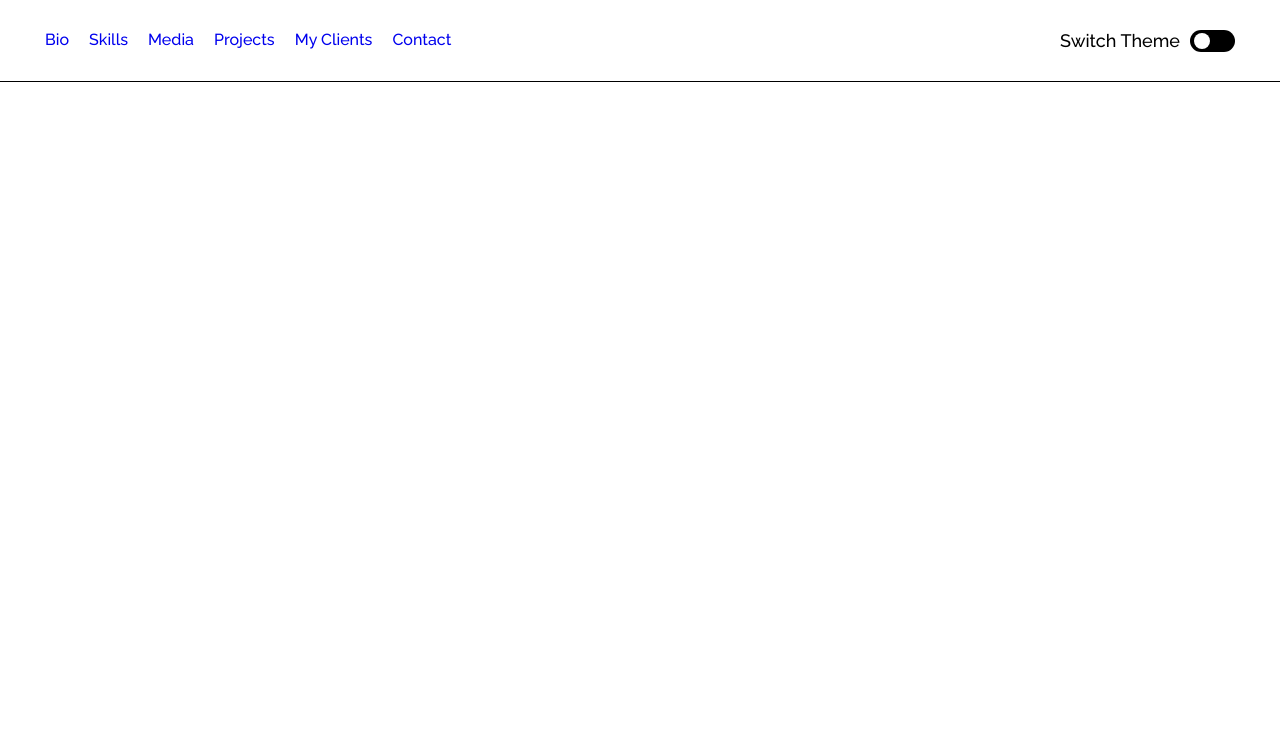
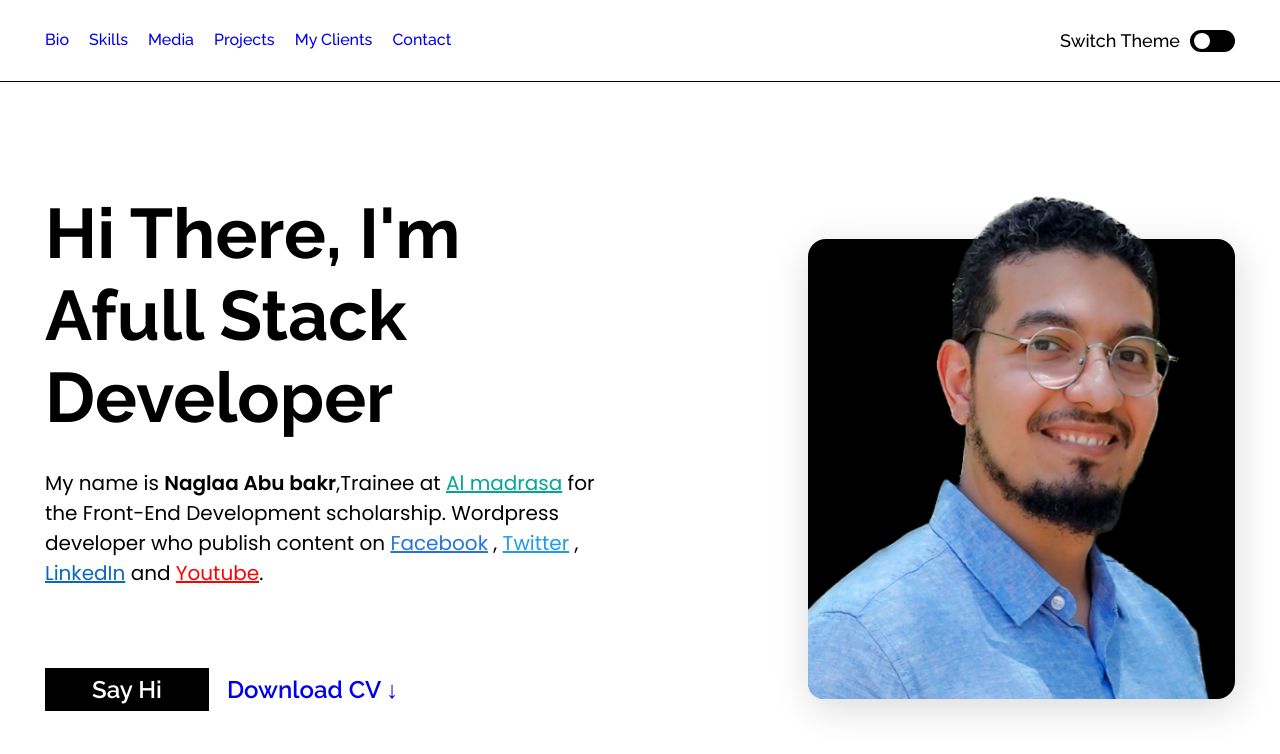
Before and after one commit to naglaamossleh2016/Advanced-Css-Project, a plain HTML site: page index.html in a window 1280 px wide. Drawn offline with Linux system fonts and the light colour scheme.

Commit message:
bio section

```diff
--- a/index.html
+++ b/index.html
@@ -36,6 +36,33 @@
           <label for="toggle" class="toggle__label"></label>
         </div>
       </header>
+      <section id="bio" class="bio section">
+        <div class="bio__data">
+          <h1 class="bio__heading">Hi There, I'm Afull Stack Developer</h1>
+          <p class="bio__objective">
+            My name is <span class="bio__name">Naglaa Abu bakr</span>,Trainee at
+            <a href="https://almdrasa.com/" class="bio__almadrasa"
+              >Al madrasa</a
+            >
+            for the Front-End Development scholarship. Wordpress developer who
+            publish content on <a href="#" class="bio__facebook">Facebook</a> ,
+            <a href="#" class="bio__twitter">Twitter</a> ,
+            <a href="" class="bio__linkedin">LinkedIn</a> and
+            <a href="#" class="bio__youtube">Youtube</a>.
+          </p>
+          <a href="#" class="bio__links say-hi-link">Say Hi</a>
+          <a href="#" class="bio__links find-out-link"
+            >Download CV <span class="bio__arrow">↓</span></a
+          >
+        </div>
+        <div class="bio__pic-content">
+          <img
+            src="img/personal-pic.png"
+            alt="Personal Image"
+            class="bio__pic"
+          />
+        </div>
+      </section>
     </div>
   </body>
 </html>
--- a/style.css
+++ b/style.css
@@ -32,7 +32,7 @@ ul {
 
 :root {
   --container-width: 119rem;
-  --boys: 2rem;
+  --gutter: 2rem;
   --color-black: #000;
   --color-white: #fff;
   --color-blue: #2374e1;
@@ -77,8 +77,11 @@ body {
   color: var(--color-text);
 }
 .container {
+  display: grid;
+  row-gap: 11rem;
   margin: 0 auto;
-  max-width: var(--container-width);
+  max-width: calc(var(--container-width) + calc(var(--gutter) * 2));
+  padding-inline: var(--gutter);
 }
 .header {
   padding: 3rem 0;
@@ -147,3 +150,95 @@ body {
   transform: translateX(2.1rem);
   background-color: var(--color-green);
 }
+/* End toggle */
+.section {
+  display: grid;
+  grid-template-columns: repeat(2, auto);
+
+  align-items: start;
+}
+/* bio */
+.bio {
+  grid-template-columns: repeat(2, 1fr);
+  column-gap: 7.4rem;
+}
+.bio__heading {
+  font-size: var(--font-size-70);
+  font-weight: var(--font-weight-bold);
+}
+.bio__objective {
+  font-family: var(--font-family-poppins);
+  font-weight: var(--font-weight-regular);
+  font-size: var(--font-size-20);
+  margin: 3rem 0 8rem;
+}
+.bio__name {
+  font-weight: var(--font-weight-semi-bold);
+}
+.bio__almadrasa {
+  color: var(--color-green);
+}
+.bio__facebook {
+  color: var(--color-blue);
+}
+.bio__twitter {
+  color: var(--color-light-blue);
+}
+.bio__linkedin {
+  color: var(--color-dark-blue);
+}
+.bio__youtube {
+  color: var(--color-red);
+}
+.bio__links {
+  font-size: 2.4rem;
+  font-weight: var(--font-weight-semi-bold);
+  text-decoration: none;
+}
+.say-hi-link {
+  background-color: var(--color-link-bg);
+  color: var(--color-white);
+  padding: 0.7rem 4.7rem;
+}
+.find-out-link {
+  padding: 0.7rem 0;
+  margin-inline-start: 1.4rem;
+}
+/* arrow animation */
+@keyframes jumb {
+  0% {
+    transform: translateY(0.5rem);
+  }
+  35% {
+    transform: translateY(-0.5rem);
+  }
+  70% {
+    transform: translateY(0);
+  }
+  100% {
+    transform: translateY(0);
+  }
+}
+.bio__arrow {
+  display: inline-block;
+  animation: jumb 1s infinite alternate ease-in-out;
+}
+.bio__pic-content {
+  display: flex;
+  position: relative;
+  align-items: flex-end;
+  justify-self: end;
+}
+.bio__pic-content::before {
+  content: "";
+  position: absolute;
+  background-color: var(--color-box-img);
+  width: 100%;
+  height: 46rem;
+  border-radius: 1.8rem;
+  box-shadow: 2.17543px 8.7017px 38.0699px rgba(0, 0, 0, 0.15);
+  z-index: -1;
+}
+.bio__pic {
+  width: 42.7rem;
+}
```
Also changed, not shown: img/personal-img.png (added), img/personal-pic.png (added).
